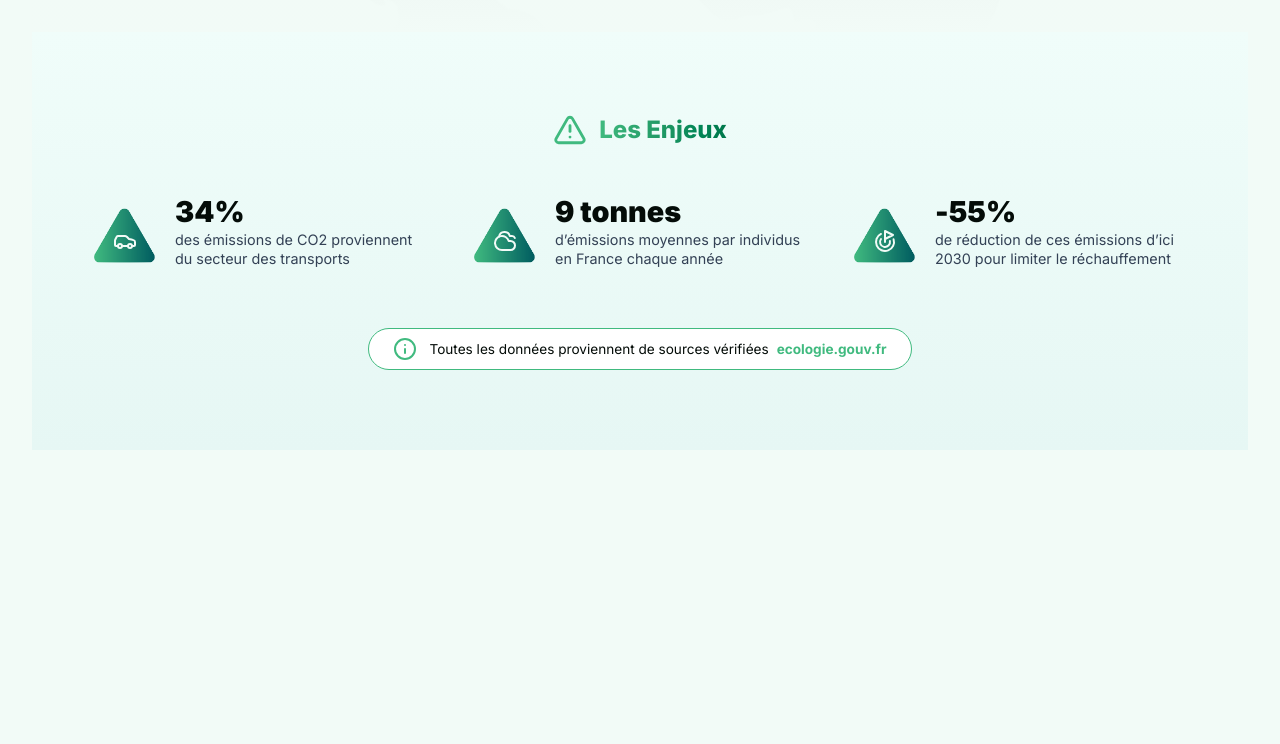
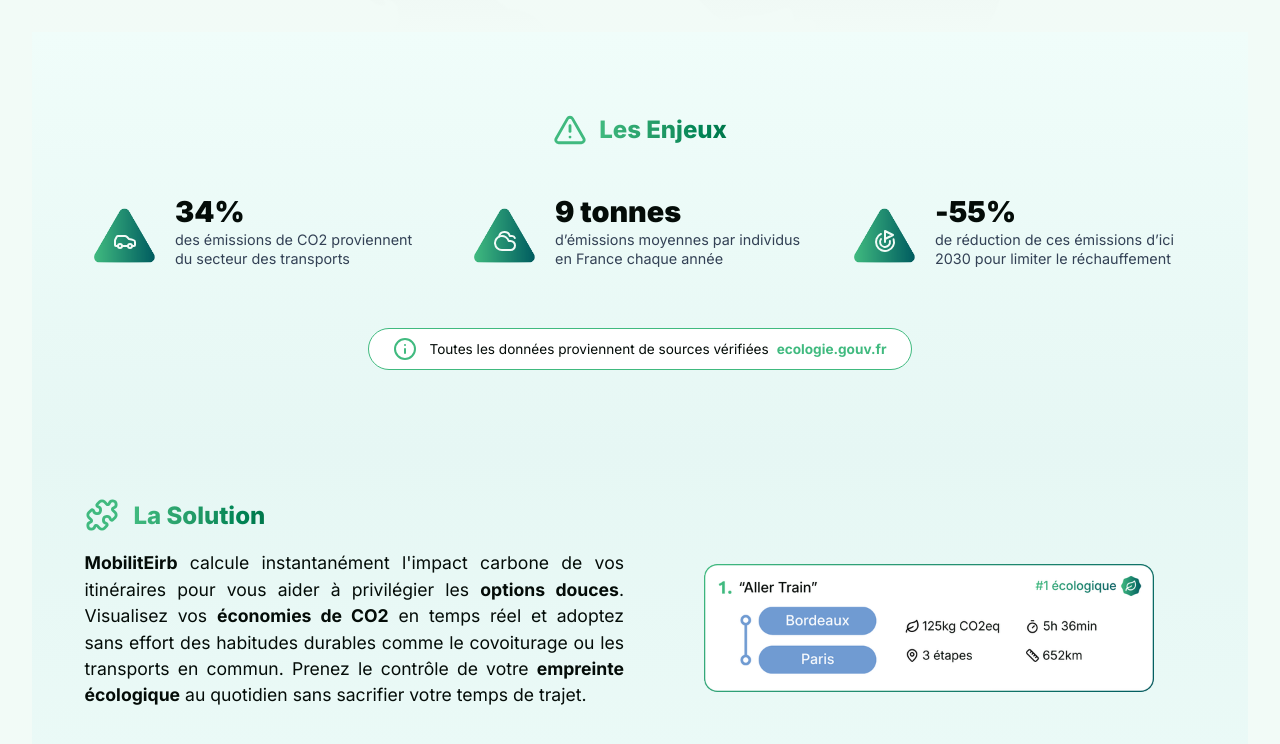
Before and after one commit to TLacault/mobiliteirb, a Nuxt app in the folder frontend/: page / in a window 1280 px wide. Shown: the part 621-1365 px from the top of the page. Before the commit the page ends 1119 px from the top, so only its background shows below. Built offline with nearby package versions, Linux system fonts and the light colour scheme.

Commit message:
feat(SolutionSection) : added solution section to landing page (#ref 27)

```diff
--- a/frontend/app.vue
+++ b/frontend/app.vue
@@ -7,8 +7,6 @@
 </template>
 
 <script setup>
-import Enjeux from './components/EnjeuxSection.vue';
-
 // Configuration globale de l'application
 useHead({
   titleTemplate: "%s - MobilitEirb",
--- /dev/null
+++ b/frontend/components/SolutionSection.vue
@@ -0,0 +1,109 @@
+<template>
+  <section class="solution-section">
+    <div class="solution-container">
+      <div class="columns">
+        <div class="left-column">
+          <div class="title-container">
+            <Puzzle :size="34" color="var(--primary)" />
+            <span class="logo-text">La Solution</span>
+          </div>
+          <p>
+            <span class="bold">MobilitEirb</span>
+            calcule instantanément l'impact carbone de vos itinéraires pour vous aider à privilégier les
+            <span class="bold">options douces</span>.
+            Visualisez vos
+            <span class="bold">économies de CO2</span>
+            en temps réel et adoptez sans effort des habitudes durables comme le covoiturage ou les transports en commun.
+            Prenez le contrôle de votre
+            <span class="bold">empreinte écologique</span>
+            au quotidien sans sacrifier votre temps de trajet.
+          </p>
+        </div>
+        <div class="right-column">
+          <img src="/images/example_trajet.png" alt="La Solution image" class="solution-img" />
+        </div>
+      </div>
+    </div>
+  </section>
+</template>
+
+<script setup>
+import { Puzzle } from 'lucide-vue-next';
+
+useHead({
+  title: "La Solution",
+});
+</script>
+
+<style scoped>
+.solution-section {
+  background: linear-gradient(to top, #f0fdfa, #e6f7f4);
+  min-height: calc(100vh - 73px);
+  padding: 3rem 0;
+}
+
+.solution-container {
+  max-width: 1175px;
+  margin: 0 auto;
+  padding: 0 2rem;
+}
+
+.columns {
+  display: flex;
+  align-items: center;
+  gap: 2rem;
+}
+
+.left-column {
+  flex: 1;
+}
+
+.title-container {
+  display: flex;
+  gap: 15px;
+  margin-bottom: 1rem;
+}
+
+.logo-text {
+  background: linear-gradient(to right, var(--primary), oklch(50% 0.12 160));
+  -webkit-background-clip: text;
+  background-clip: text;
+  color: transparent;
+  font-size: 1.5rem;
+  font-weight: 800;
+  margin: 0;
+}
+
+p {
+  color: var(--text);
+  text-align: justify;
+  font-size: 1.1rem;
+}
+
+.bold {
+  font-weight: bold;
+}
+
+.right-column {
+  flex: 1;
+}
+
+.solution-img {
+  display: block;
+  margin: 3rem auto 0 3rem;
+  width: 450px;
+  max-width: 90%;
+  height: auto;
+}
+
+@media (max-width: 900px) {
+  .columns {
+    flex-direction: column;
+    align-items: center;
+  }
+
+  .solution-img {
+    margin: 0 auto;
+  }
+}
+</style>
--- a/frontend/pages/index.vue
+++ b/frontend/pages/index.vue
@@ -3,12 +3,15 @@
     <div class="container">
       <HeroSection />
       <EnjeuxSection />
+      <SolutionSection />
     </div>
   </div>
 </template>
 
 <script setup>
 import HeroSection from '../components/HeroSection.vue';
+import EnjeuxSection from '../components/EnjeuxSection.vue';
+import SolutionSection from '../components/SolutionSection.vue';
 
 useHead({
   title: "Accueil",
```
Also changed, not shown: frontend/public/images/example_trajet.png (added).
